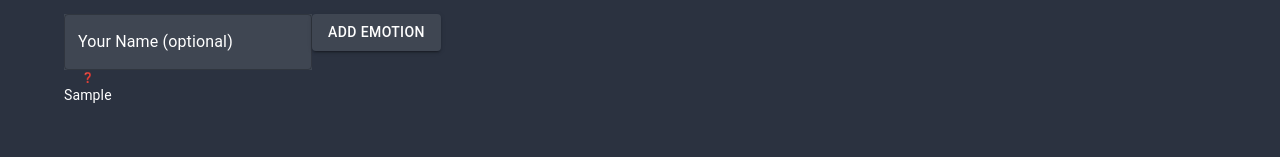
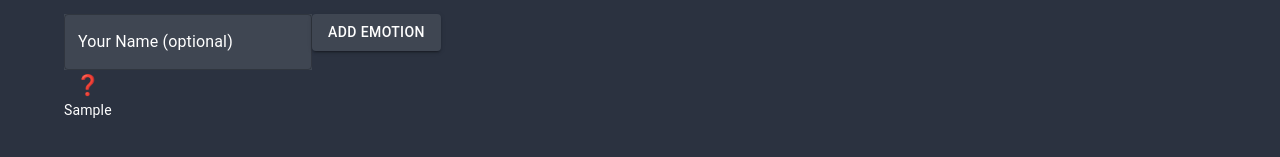
Before and after one commit to Liam-dev/VibeCheck, a React (Create React App) app in the folder vibecheck/: page / in a window 1280 px wide. Both pictures are taken after typing "Sample" into the empty fields and a click on the button "ADD EMOTION". Shown: the part 247-404 px from the top of the page. Built offline with nearby package versions, Linux system fonts and the light colour scheme.

Commit message:
updated word cloud sizing

```diff
--- a/vibecheck/src/Components/WordCloud.js
+++ b/vibecheck/src/Components/WordCloud.js
@@ -17,8 +17,8 @@ const WordCloud = ({ data }) => {
     <Grid container spacing={2}>
       {data.map((entry, index) => (
         <Grid item key={index} style={{ textAlign: 'center' }}>
-          <Typography style={{ fontSize: `${entry.intensity * 10}px` }}>
-            <span role="img" aria-label={entry.emoji} style={{ fontSize: `${entry.intensity * 10}px` }}>
+          <Typography style={{ fontSize: `${entry.intensity * 15}px` }}>
+            <span role="img" aria-label={entry.emoji} style={{ fontSize: `${entry.intensity * 20}px` }}>
               {emojiIcons.includes(entry.emoji) ? entry.emoji : '❓'}
             </span>
           </Typography>
```
